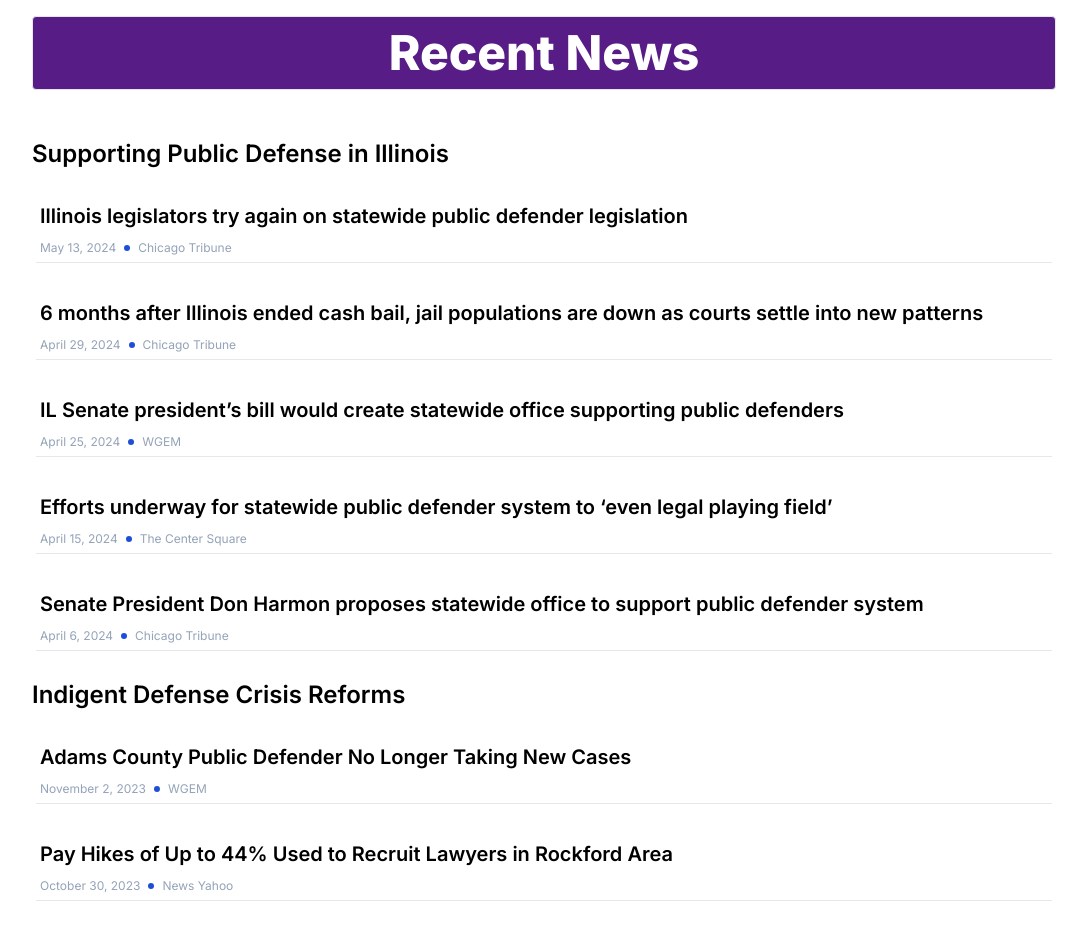
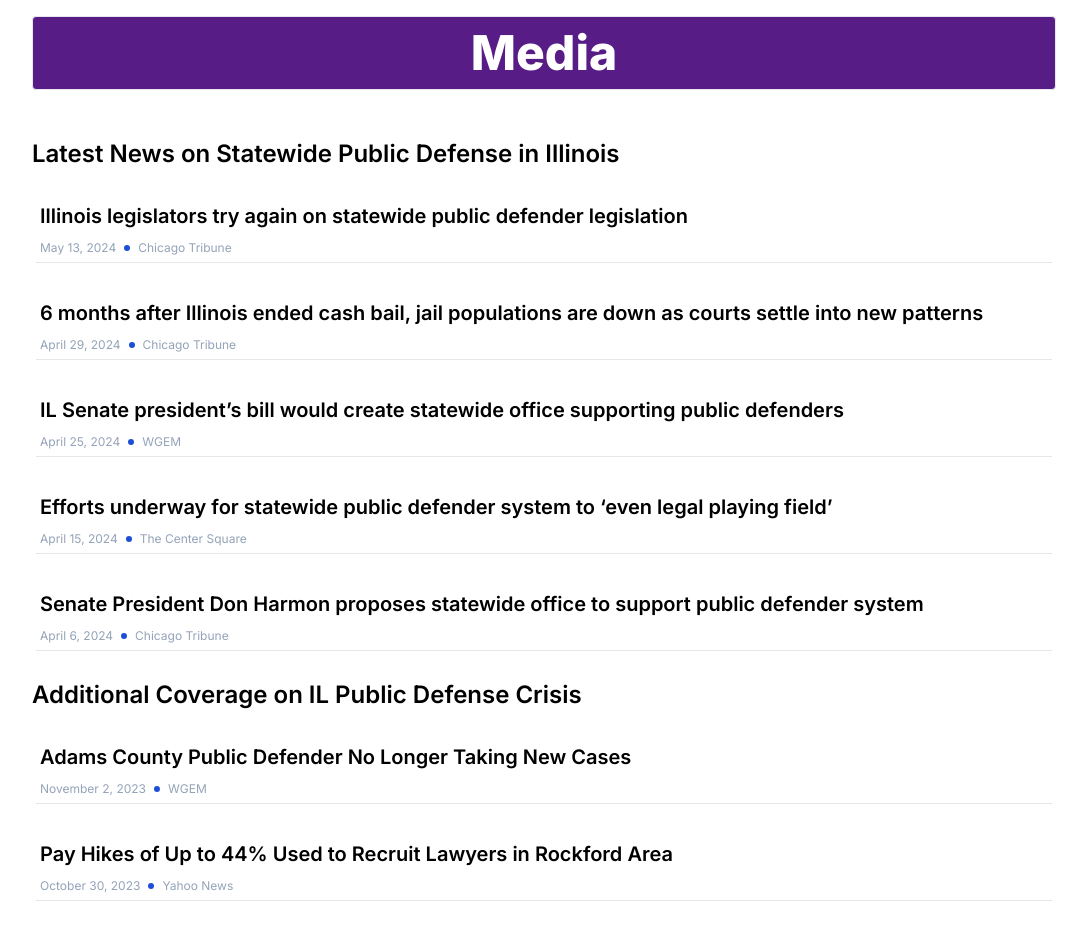
Before and after one commit to hunterMotko/il_pd_st, a Next.js app: page /media in a window 1280 px wide. Shown: the part 100-1040 px from the top of the page, without its empty margins (96-1183 px from the left). Built offline with nearby package versions, Linux system fonts and the light colour scheme.

Commit message:
Fix: headings, sources page

```diff
--- a/public/media.json
+++ b/public/media.json
@@ -48,7 +48,7 @@
       "title": "Pay Hikes of Up to 44% Used to Recruit Lawyers in Rockford Area",
       "author": "Jeff Kolkey",
       "date": "October 30, 2023",
-      "linkTitle": "News Yahoo",
+      "linkTitle": "Yahoo News",
       "link": "https://news.yahoo.com/pay-hikes-44-used-recruit-091355155.html?guccounter=1"
     },
     {
--- a/src/app/media/page.tsx
+++ b/src/app/media/page.tsx
@@ -11,14 +11,14 @@ type ArticleData = {
 
 export default function NewsPage() {
   const d = JSON.parse(JSON.stringify(json))
-  const supporting = "Supporting Public Defense in Illinois"
-  const indigent = "Indigent Defense Crisis Reforms"
+  const supporting = "Latest News on Statewide Public Defense in Illinois"
+  const indigent = "Additional Coverage on IL Public Defense Crisis"
 
   return (
     <div className="container mx-auto">
       <section className="max-w-screen-2xl m-auto w-full px-3 sm:px-8 lg:px-16 xl:px-32 flex flex-col gap-12 py-12 2xl:py-16">
         <h1 className="w-full text-4xl bg-purple-900 border rounded text-white text-center p-3 font-extrabold mx-auto md:text-5xl">
-          Recent News
+          Media
         </h1>
         <div className="grid w-full grid-flow-row gap-x-0 gap-y-6 md:grid-cols-1 md:gap-6 xl:grid-cols-1">
           <h2 className="text-2xl font-semibold">
```
Also changed, not shown: public/sources.json (+3 -5 lines).
